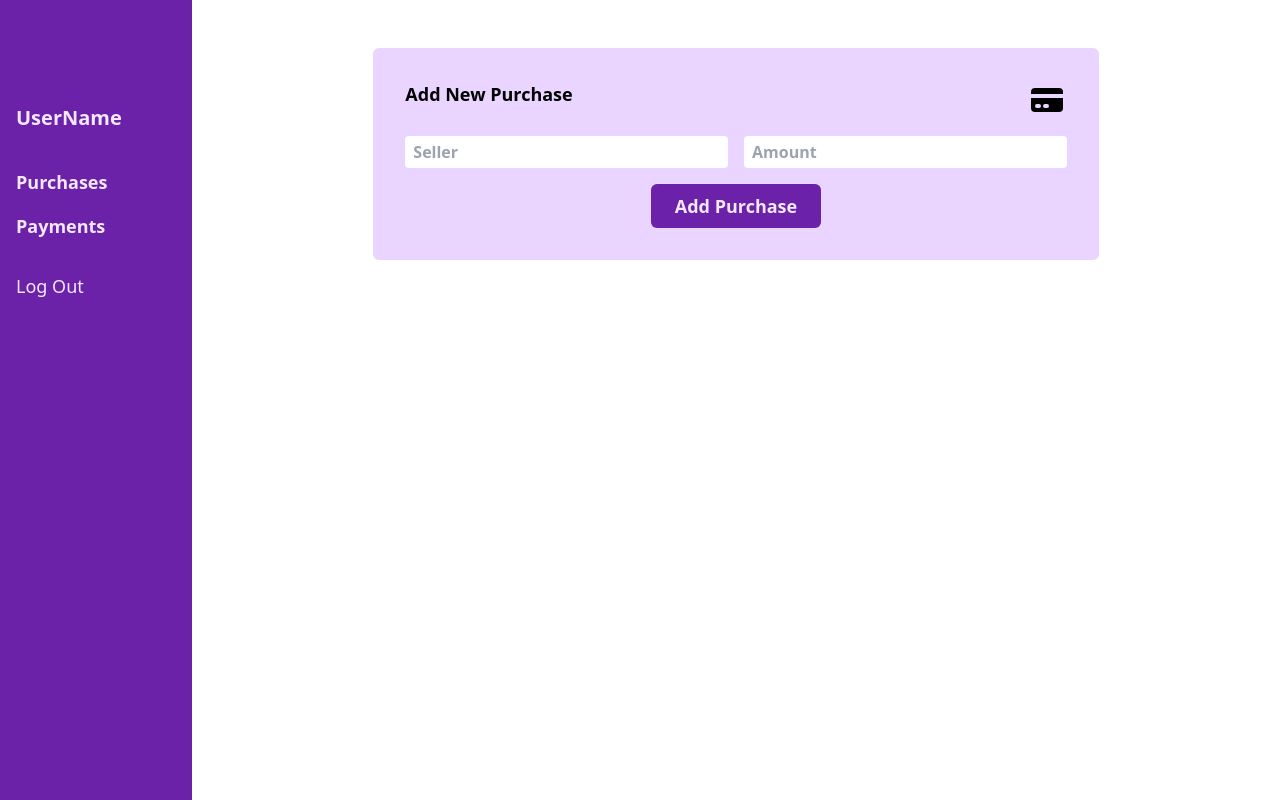
After one commit to carlosgarciafm/payment-tracker, a Flask app: template templates/purchase.html in a window 1280 px wide. The commit adds this page. Run offline with Flask 2, Linux system fonts and the light colour scheme; the template is opened without the code that fills it, so the values that code supplies are empty.

Commit message:
feat(v:purchase): add purchase page
Through this page you can add a new purchase entry to the _purchases_
table.

```diff
--- a/static/style.css
+++ b/static/style.css
@@ -499,28 +507,20 @@ Ensure the default browser behavior of the `hidden` attribute.
   margin-bottom: 0.5rem;
 }
 
+.mb-8 {
+  margin-bottom: 2rem;
+}
+
 .mb-6 {
   margin-bottom: 1.5rem;
 }
 
-.mb-12 {
-  margin-bottom: 3rem;
+.mt-4 {
+  margin-top: 1rem;
 }
 
-.mb-8 {
-  margin-bottom: 2rem;
-}
-
-.mt-8 {
-  margin-top: 2rem;
-}
-
-.mt-6 {
-  margin-top: 1.5rem;
-}
-
-.mt-4 {
-  margin-top: 1rem;
+.mt-12 {
+  margin-top: 3rem;
 }
 
 .block {
@@ -543,16 +543,16 @@ Ensure the default browser behavior of the `hidden` attribute.
   height: 100vh;
 }
 
+.h-24 {
+  height: 6rem;
+}
+
 .h-6 {
   height: 1.5rem;
 }
 
-.h-24 {
-  height: 6rem;
-}
-
-.h-5 {
-  height: 1.25rem;
+.h-10 {
+  height: 2.5rem;
 }
 
 .min-h-screen {
@@ -575,12 +579,8 @@ Ensure the default browser behavior of the `hidden` attribute.
   width: 12rem;
 }
 
-.w-24 {
-  width: 6rem;
-}
-
-.w-5 {
-  width: 1.25rem;
+.w-10 {
+  width: 2.5rem;
 }
 
 .flex-1 {
@@ -659,23 +669,28 @@ Ensure the default browser behavior of the `hidden` attribute.
   background-color: rgb(107 33 168 / var(--tw-bg-opacity));
 }
 
+.bg-purple-300 {
+  --tw-bg-opacity: 1;
+  background-color: rgb(216 180 254 / var(--tw-bg-opacity));
+}
+
+.bg-purple-200 {
+  --tw-bg-opacity: 1;
+  background-color: rgb(233 213 255 / var(--tw-bg-opacity));
+}
+
 .p-2 {
   padding: 0.5rem;
+}
+
+.py-24 {
+  padding-top: 6rem;
+  padding-bottom: 6rem;
 }
 
 .py-2 {
   padding-top: 0.5rem;
   padding-bottom: 0.5rem;
-}
-
-.px-6 {
-  padding-left: 1.5rem;
-  padding-right: 1.5rem;
-}
-
-.py-24 {
-  padding-top: 6rem;
-  padding-bottom: 6rem;
 }
 
 .px-4 {
@@ -832,8 +868,50 @@ Ensure the default browser behavior of the `hidden` attribute.
     width: 33.333333%;
   }
 
+  .md\:w-2\/3 {
+    width: 66.666667%;
+  }
+
+  .md\:w-48 {
+    width: 12rem;
+  }
+
+  .md\:w-64 {
+    width: 16rem;
+  }
+
+  .md\:w-72 {
+    width: 18rem;
+  }
+
+  .md\:flex-1 {
+    flex: 1 1 0%;
+  }
+
   .md\:translate-x-0 {
     --tw-translate-x: 0px;
     transform: var(--tw-transform);
   }
+
+  .md\:grid-cols-2 {
+    grid-template-columns: repeat(2, minmax(0, 1fr));
+  }
+
+  .md\:space-y-0 > :not([hidden]) ~ :not([hidden]) {
+    --tw-space-y-reverse: 0;
+    margin-top: calc(0px * calc(1 - var(--tw-space-y-reverse)));
+    margin-bottom: calc(0px * var(--tw-space-y-reverse));
+  }
+
+  .md\:space-x-2 > :not([hidden]) ~ :not([hidden]) {
+    --tw-space-x-reverse: 0;
+    margin-right: calc(0.5rem * var(--tw-space-x-reverse));
+    margin-left: calc(0.5rem * calc(1 - var(--tw-space-x-reverse)));
+  }
+
+  .md\:space-x-4 > :not([hidden]) ~ :not([hidden]) {
+    --tw-space-x-reverse: 0;
+    margin-right: calc(1rem * var(--tw-space-x-reverse));
+    margin-left: calc(1rem * calc(1 - var(--tw-space-x-reverse)));
+  }
 }
--- /dev/null
+++ b/templates/purchase.html
@@ -0,0 +1,43 @@
+{% extends "layout.html" %}
+
+{% block navigation %}
+    {% include "navigation.html" %}
+{% endblock %}
+
+{% block title %}
+    Add Purchase
+{% endblock %}
+
+{% block main %}
+    <div class="card container mx-auto bg-purple-200 w-4/5 md:w-2/3 mt-12">
+        <div class="space-y-4">
+            <div class="flex justify-between">
+                <h2 class="text-lg font-bold">Add New Purchase</h2>
+                <span>
+                    <svg xmlns="http://www.w3.org/2000/svg" class="h-10
+                        w-10" viewBox="0 0 20 20" fill="currentColor">
+                      <path d="M4 4a2 2 0 00-2 2v1h16V6a2 2 0 00-2-2H4z" />
+                      <path fill-rule="evenodd" d="M18 9H2v5a2 2 0 002 2h12a2 2 0 002-2V9zM4 13a1 1 0 011-1h1a1 1 0 110 2H5a1 1 0 01-1-1zm5-1a1 1 0 100 2h1a1 1 0 100-2H9z" clip-rule="evenodd" />
+                    </svg>
+                </span>
+            </div>
+            <form action="/purchase" method="post" class="">
+                <div class="md:flex md:space-x-4 space-y-2 md:space-y-0">
+                    <input type="text" name="seller" autocomplete="off"
+                                                     required
+                                                     placeholder="Seller"
+                                                     class="input-text">
+                    <input type="number" step="0.01" min="0.01" required
+                                                      placeholder="Amount"
+                                                      autocomplete="off"
+                                                      class="input-text">
+                </div>
+                <div class="flex justify-center">
+                    <button type="submit" class="submit-btn mt-4">
+                        Add Purchase
+                    </button>
+                </div>
+            </form>
+        </div>
+    </div>
+{% endblock %}
```
Also changed, not shown: other parts of static/style.css (+64 -21 lines).
